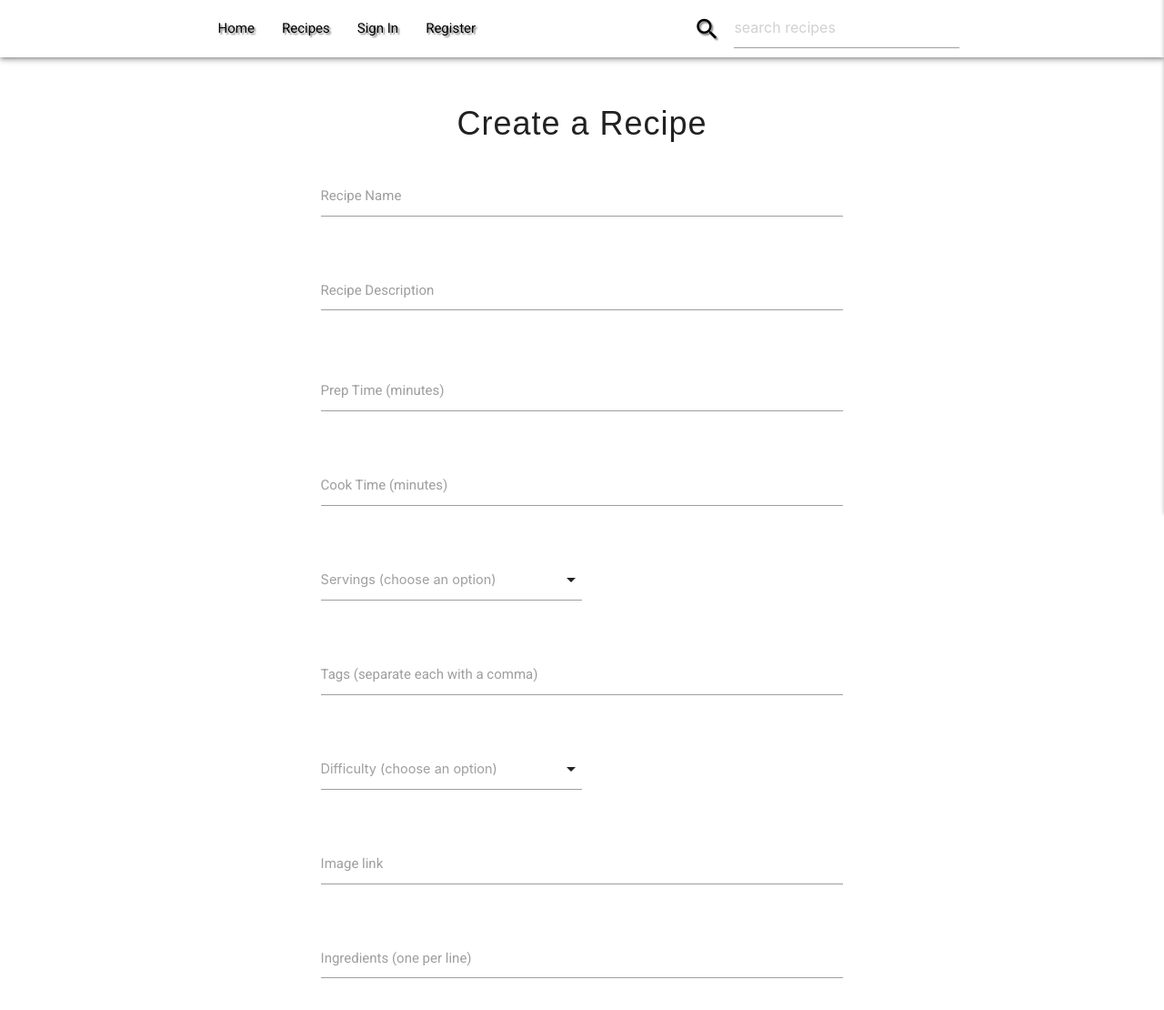
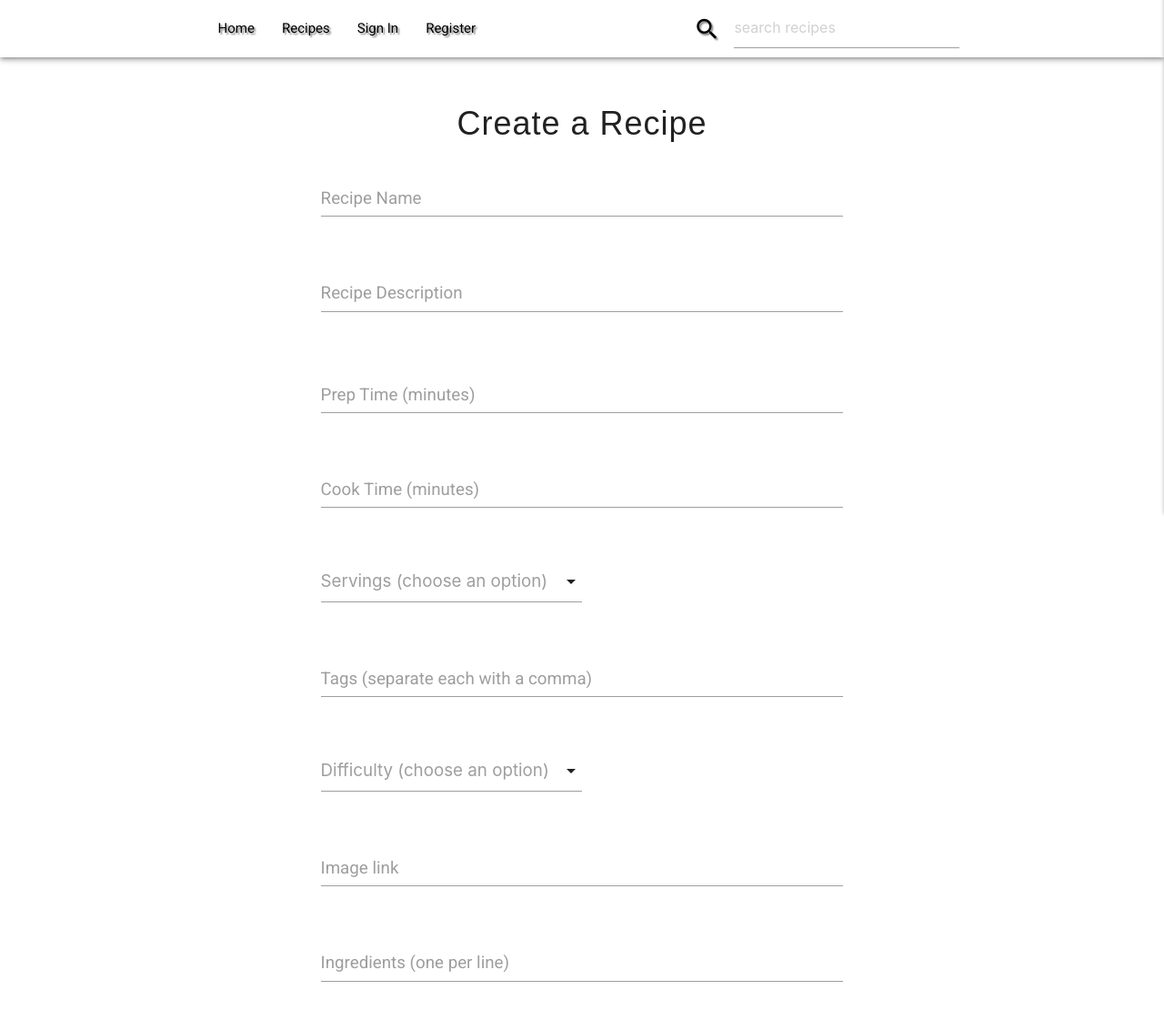
Before and after one commit to theopmw/recipe-box, a Flask app: page /create_recipe in a window 1280 px wide. Shown: the part 296-1406 px from the top of the page at 91% size. Run offline with Flask 2, Linux system fonts and the light colour scheme; some libraries are stand-ins or nearby versions; some web fonts are replaced.

Commit message:
Fix form text color and font size

```diff
--- a/static/css/style.css
+++ b/static/css/style.css
@@ -128,9 +128,18 @@ Forms
 ------------------------------------------
 */
 
-/* Select input text font-size/color */
-.select-wrapper input.select-dropdown {
-  font-size: 14.5px;
+/* Input text font-size/color */
+.select-wrapper input.select-dropdown,
+.input-field>label,
+#recipe_name,
+#create-description,
+#prep_time,
+#cook_time,
+#tags,
+#image,
+#create-ingredients,
+#create-method {
+  font-size: 1.25rem;
   color: #9e9e9e;
 }
 
```
